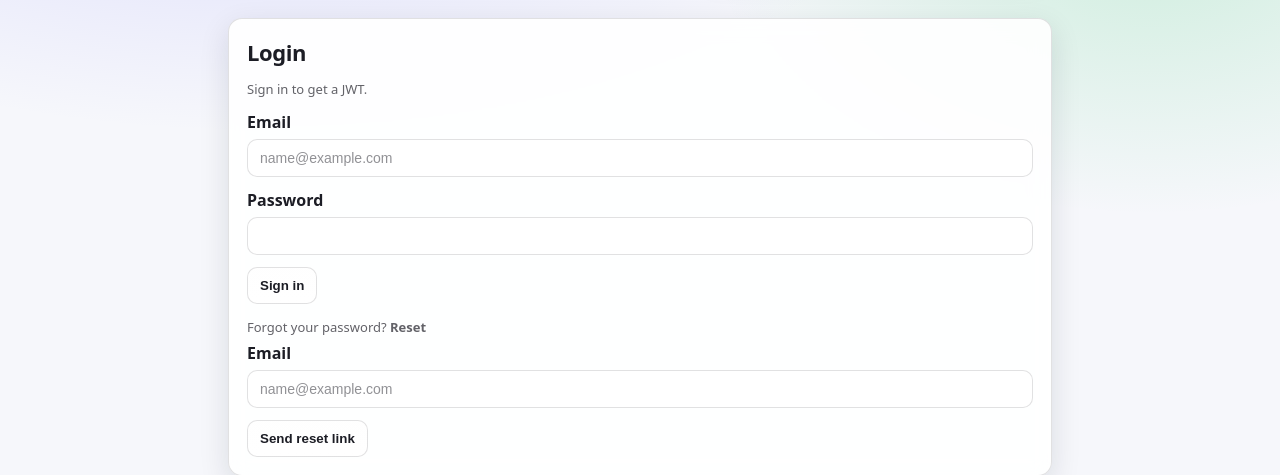
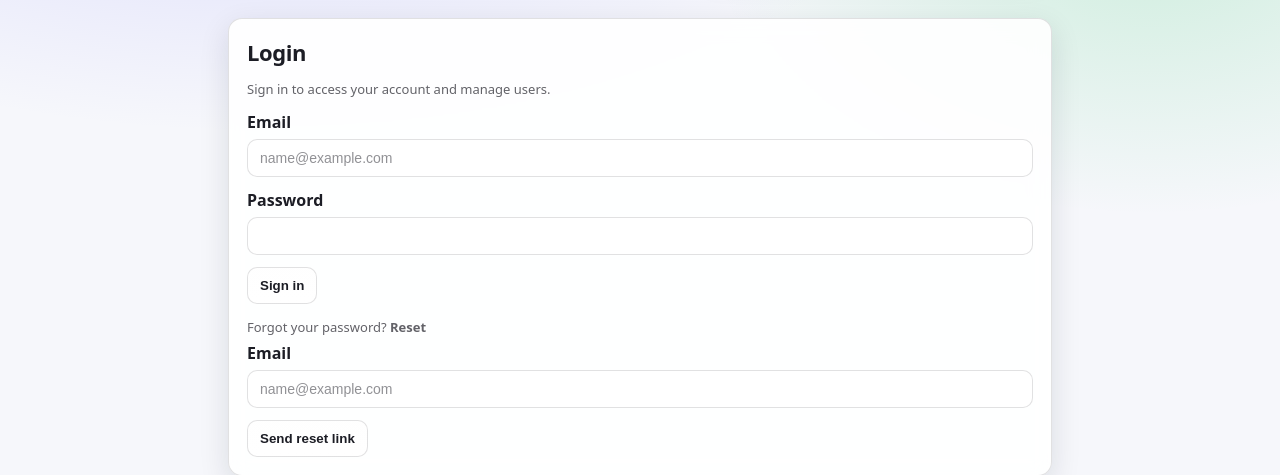
Before and after one commit to eddiethedean/jwt-user-management, a FastAPI app: template user_management_api/app/web/templates/login.html in a window 1280 px wide. Shown: the part 144-619 px from the top of the page. Run offline with FastAPI, Linux system fonts and the light colour scheme; the template is opened without the code that fills it, so the values that code supplies are empty; parts of the project's set-up code (start-up, migrations or seed data) failed here and were passed over.

Commit message:
Update login helper text
Replace JWT-focused copy with user-facing guidance for accessing the app.

```diff
--- a/user_management_api/app/web/templates/login.html
+++ b/user_management_api/app/web/templates/login.html
@@ -3,7 +3,7 @@
 {% block body %}
   <div class="card">
     <h2>Login</h2>
-    <p class="muted">Sign in to get a JWT.</p>
+    <p class="muted">Sign in to access your account and manage users.</p>
 
     {% if error %}
       <div class="err">{{ error }}</div>
```
